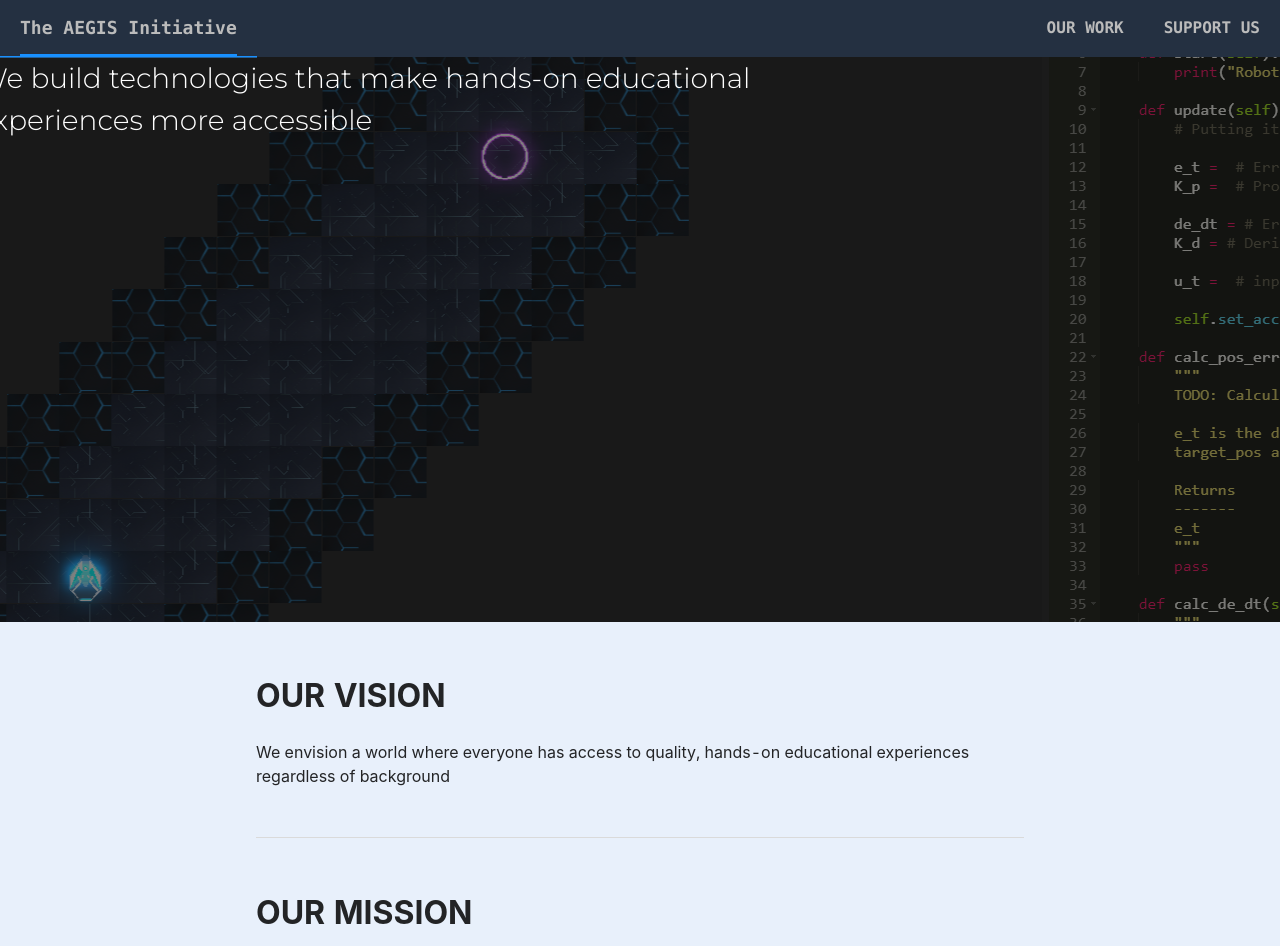
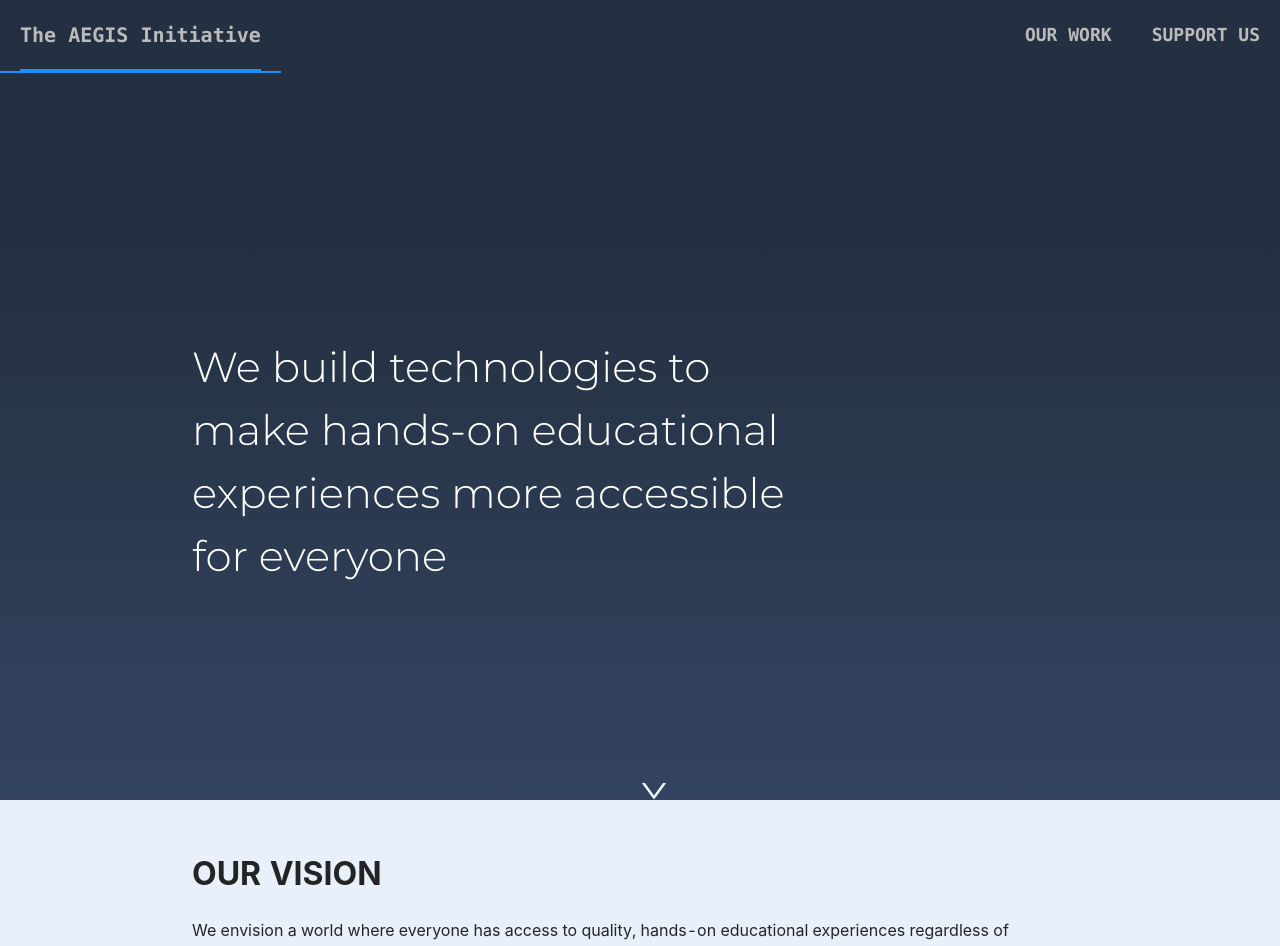
Before and after one commit to AEGIS-Project/organization-website, a React (Create React App) app: page / in a window 1280 px wide. Shown: the top 946 px of the page. Built offline with nearby package versions, Linux system fonts and the light colour scheme.

Commit message:
Update banner photo to gradient

```diff
--- /dev/null
+++ b/src/components/banner-photo.css
@@ -0,0 +1,32 @@
+.banner-photo {
+  display: "flex";
+  align-items: "center";
+  justify-content: "center";
+  overflow-x: "hidden";
+  background: rgb(36, 48, 65);
+  background: linear-gradient(
+    180deg,
+    rgba(36, 48, 65, 1) 24%,
+    rgba(51, 68, 97, 1) 100%
+  );
+  height: calc(100vh - 72px);
+}
+
+.headline {
+  font-size: 42px;
+}
+
+.banner-photo .position-bottom {
+  position: absolute;
+  bottom: 8vh;
+  left: 50%;
+  margin-left: auto;
+  margin-right: auto;
+  width: 100px;
+}
+
+.banner-photo .anticon-down svg {
+  width: 2em;
+  height: 2em;
+  fill: #e6ffff;
+}
--- a/src/components/banner-photo.js
+++ b/src/components/banner-photo.js
@@ -1,18 +1,21 @@
-import React from "react";
+import React, { useEffect, useState } from "react";
+import Fade from "react-reveal";
+import { DownOutlined } from "@ant-design/icons";
 import { Row, Col } from "antd";
 import styles from "../styles/styles.module.css";
+import "./banner-photo.css";
 
 function BannerPhoto({ text }) {
+  const [showNext, setShowNext] = useState(false);
+
+  useEffect(() => {
+    setTimeout(() => {
+      setShowNext(true);
+    }, 1000);
+  }, []);
+
   return (
-    <div
-      style={{
-        backgroundColor: "black",
-        display: "flex",
-        alignItems: "center",
-        justifyContent: "center",
-        overflowX: "hidden",
-      }}
-    >
+    <div className="banner-photo">
       <div
         style={{
           position: "relative",
@@ -20,7 +23,7 @@ function BannerPhoto({ text }) {
           justifyContent: "center",
         }}
       >
-        {
+        {/**
           <img
             src={"/robobot_gamepage.png"}
             style={{
@@ -30,14 +33,13 @@ function BannerPhoto({ text }) {
             }}
             alt=""
           />
-        }
+        */}
 
         <Row
           style={{
             position: "absolute",
-            top: "0px",
-            width: "60%",
-            height: "100%",
+            width: "70%",
+            height: "100vh",
           }}
         >
           <Col
@@ -46,14 +48,24 @@ function BannerPhoto({ text }) {
               display: "flex",
               justifyContent: "center",
               alignContent: "center",
+              flexDirection: "column",
+              height: "100%",
             }}
           >
-            <h1 className={styles.banner_font} style={{ alignSelf: "center" }}>
+            <h1
+              className={`${styles.banner_font} headline`}
+              style={{ alignSelf: "center" }}
+            >
               {" "}
               {text}{" "}
             </h1>
           </Col>
           <Col span={8}></Col>
+          <div className="position-bottom">
+            <Fade when={showNext}>
+              <DownOutlined />
+            </Fade>
+          </div>
         </Row>
       </div>
     </div>
--- a/src/components/content-container.js
+++ b/src/components/content-container.js
@@ -5,8 +5,8 @@ function ContentContainer({ children }) {
     <div
       style={{
         position: "relative",
-        width: "60%",
-        marginLeft: "20%",
+        width: "70%",
+        marginLeft: "15%",
       }}
     >
       {children}
--- a/src/components/fill_space.js
+++ b/src/components/fill_space.js
@@ -4,6 +4,7 @@ export default function FillSpace({
   backgroundColor,
   children,
   height = "100vh",
+  background,
 }) {
   return (
     <div
@@ -16,6 +17,7 @@ export default function FillSpace({
         justifyContent: "center",
         flexDirection: "column",
         alignItems: "center",
+        background: `${background}`,
       }}
     >
       {children}
--- a/src/components/top-nav-bar.js
+++ b/src/components/top-nav-bar.js
@@ -25,8 +25,8 @@ function TopNavBar() {
             alignContent: "center",
             justifyContent: "center",
             backgroundColor: "#243041",
-            fontSize: "16px",
-            lineHeight: "55px",
+            fontSize: "18px",
+            lineHeight: "70px",
             fontFamily: "Lucida Console",
             border: "0px",
           }}
@@ -35,7 +35,7 @@ function TopNavBar() {
             <Link to={"/"}>
               <b
                 style={{
-                  fontSize: "18px",
+                  fontSize: "20px",
                   color: "#bbbbbb",
                 }}
               >
--- a/src/pages/home-page.js
+++ b/src/pages/home-page.js
@@ -13,7 +13,7 @@ function HomePage() {
   return (
     <div className="site-layout-content">
       <TopNavBar />
-      <BannerPhoto text="We build technologies that make hands-on educational experiences more accessible" />
+      <BannerPhoto text="We build technologies to make hands-on educational experiences more accessible for everyone" />
       <ContentContainer>
         <TextSection
           title="OUR VISION"
--- a/src/pages/our-work.css
+++ b/src/pages/our-work.css
@@ -28,7 +28,7 @@
   line-height: 12px;
 }
 
-.our-work .position-bottom {
+.position-bottom {
   position: absolute;
   bottom: 5vh;
   left: 50%;
--- a/src/pages/our-work.js
+++ b/src/pages/our-work.js
@@ -28,6 +28,7 @@ function OurWork() {
       <FillSpace
         backgroundColor="#1B1B1B"
         style={{ position: "absolute", top: "0" }}
+        background="linear-gradient(180deg, rgba(36,48,65,1) 24%, rgba(51,68,97,1) 100%)"
       >
         <div style={{ position: "absolute", top: "0" }}>
           {" "}
```
